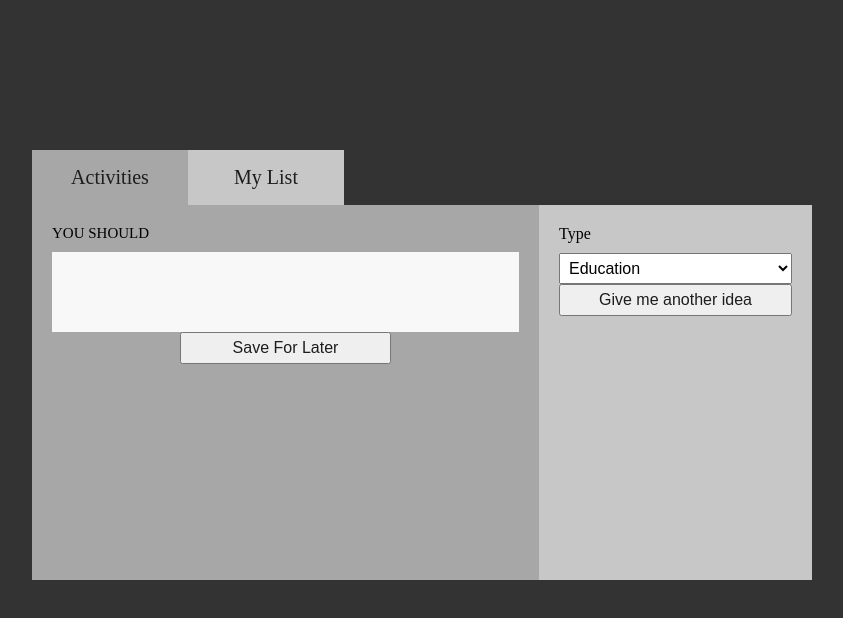
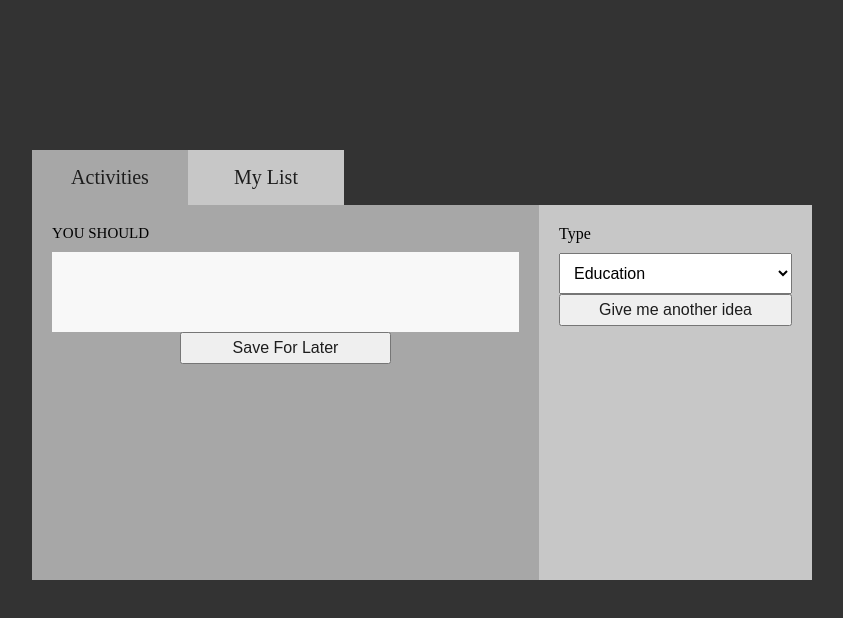
Before and after one commit to maddyrandle/What-To-Do, a React (Create React App) app: page / in a window 1280 px wide. Shown: the top 618 px of the page, without its empty margins (218-1061 px from the left). Built offline with nearby package versions, Linux system fonts and the light colour scheme; no server answers.

Commit message:
Update className of type to dynamically apply to participants

```diff
--- a/src/media-queries.scss
+++ b/src/media-queries.scss
@@ -39,7 +39,7 @@
     padding: 1rem 2rem;
     width: 35%;
 
-    .type {
+    .input {
       padding: .5rem;
     }
 
```
